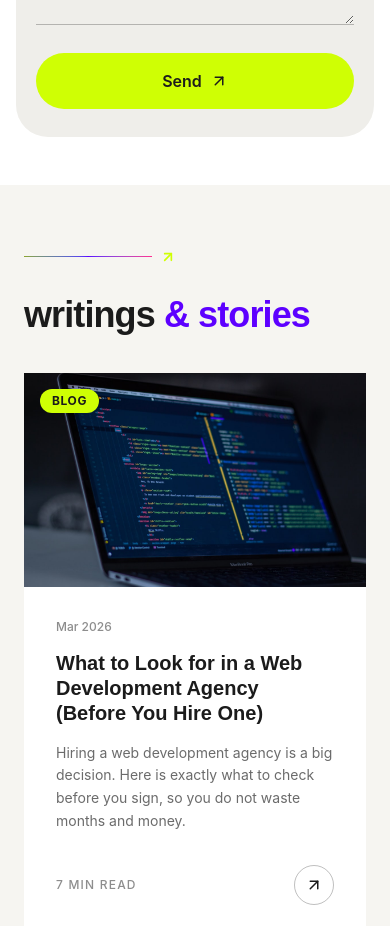
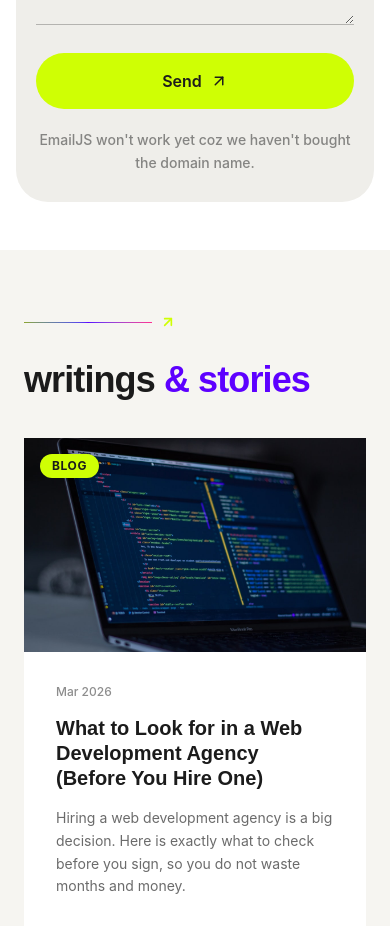
Before and after one commit to subhanali07/launchit-fork, a React (Vite) app: page / in a window 390 px wide. Shown: the part 7160-8086 px from the top of the page. Built offline with nearby package versions, Linux system fonts and the light colour scheme; no server answers.

Commit message:
added mobile preview so u dont have to , made changes in contact form(connect.tsx)

```diff
--- a/src/sections/Connect.tsx
+++ b/src/sections/Connect.tsx
@@ -151,6 +151,9 @@ export default function Connect() {
                 {isSending ? 'Sending...' : 'Send'}
                 <ArrowUpRight size={18} strokeWidth={2} className="transition-transform duration-300 group-hover:-translate-y-0.5 group-hover:translate-x-0.5" />
               </button>
+              <span className="text-center text-sm font-medium leading-relaxed text-(--text-faint) sm:text-right">
+                EmailJS won't work yet coz we haven't bought the domain name.
+              </span>
             </div>
 
             {status && (
```
Also changed, not shown: image-5.png (added), 1 other file (tests, documents, lock files or other folders).
